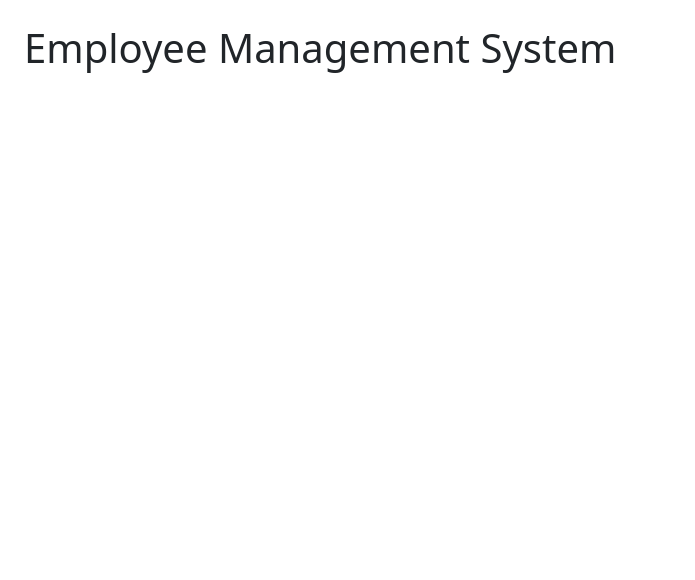
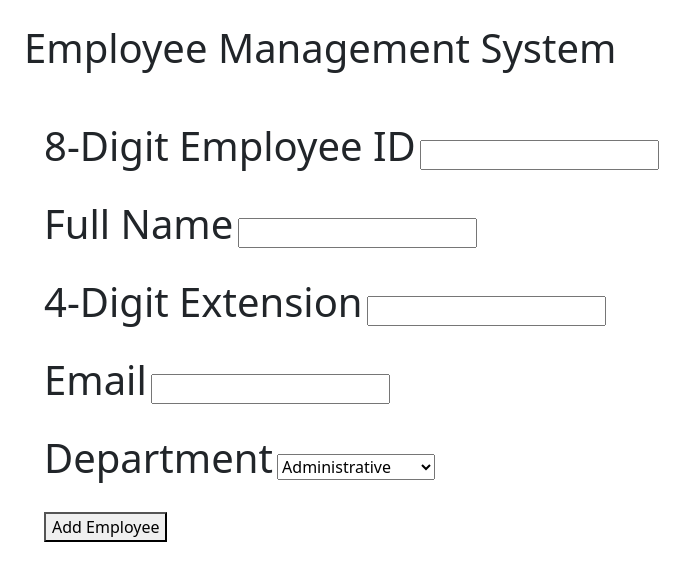
Before and after one commit to Kevin-Kuzniczci/assignment5, a plain HTML site: page index.html in a window 1280 px wide. Shown: the whole page, without its empty margins (0-695 px from the left). Drawn offline with nearby package versions, Linux system fonts and the light colour scheme.

Commit message:
Tried several ways, but just doesn't want to work

```diff
--- a/index.html
+++ b/index.html
@@ -11,13 +11,57 @@
         h1              {margin-bottom: 30px;}
         label           {font-weight: bold;}
         input, select   {margin-bottom: 10px;}
-        form            {width: 30%; padding: 20px;}
+        form            {width: 60%; padding: 20px;}
     </style>
 </head>
 <body class="m-4">
     <h1>Employee Management System</h1>
-    <form id="empForm">
+    <form id="empForm" name="empForm" onsubmit="return employeeManagement(e);">
+        <div>
+            <label>
+                <h1>8-Digit Employee ID</h1>
+            </label>
+            <input type="text" id="id" name="id" maxlength="8" required />
+        </div>
 
+        <div>
+            <label>
+                <h1>Full Name</h1>
+            </label>
+            <input type="text" id="name" name="name" required />
+        </div>
+
+        <div>
+            <label>
+                <h1>4-Digit Extension</h1>
+            </label>
+            <input type="text" id="ext" name="ext" maxlength="4" required />
+        </div>
+
+        <div>
+            <label>
+                <h1>Email</h1>
+            </label>
+            <input type="email" id="email" name="email" required />
+        </div>
+
+        <div>
+            <label>
+                <h1>Department</h1>
+            </label>
+            <select id="department" name="department" required>
+                <option value="administrative">Administrative</option>
+                <option value="engineering">Engineering</option>
+                <option value="executive">Executive</option>
+                <option value="marketing">Marketing</option>
+                <option value="qualityAssurance">Quality Assurance</option>
+                <option value="sales">Sales</option>
+            </select>
+        </div>
+
+        <div>
+            <button type="submit" id="submit" value="Add Employee" onClick="employeeManagement(e)">Add Employee</button>
+        </div>
     </form>
 </body>
 </html>
--- a/js/script.js
+++ b/js/script.js
@@ -0,0 +1,9 @@
+const employeeID = document.getElementById("id");
+const employeeName = document.getElementById("name");
+const employeeExtension = document.getElementById("ext");
+const employeeEmail = document.getElementById("email");
+const employeeDepartment = document.getElementById("department");
+
+employeeID.addEventListener("keydown", () => {
+    console.log(employeeName.value)
+});
```
